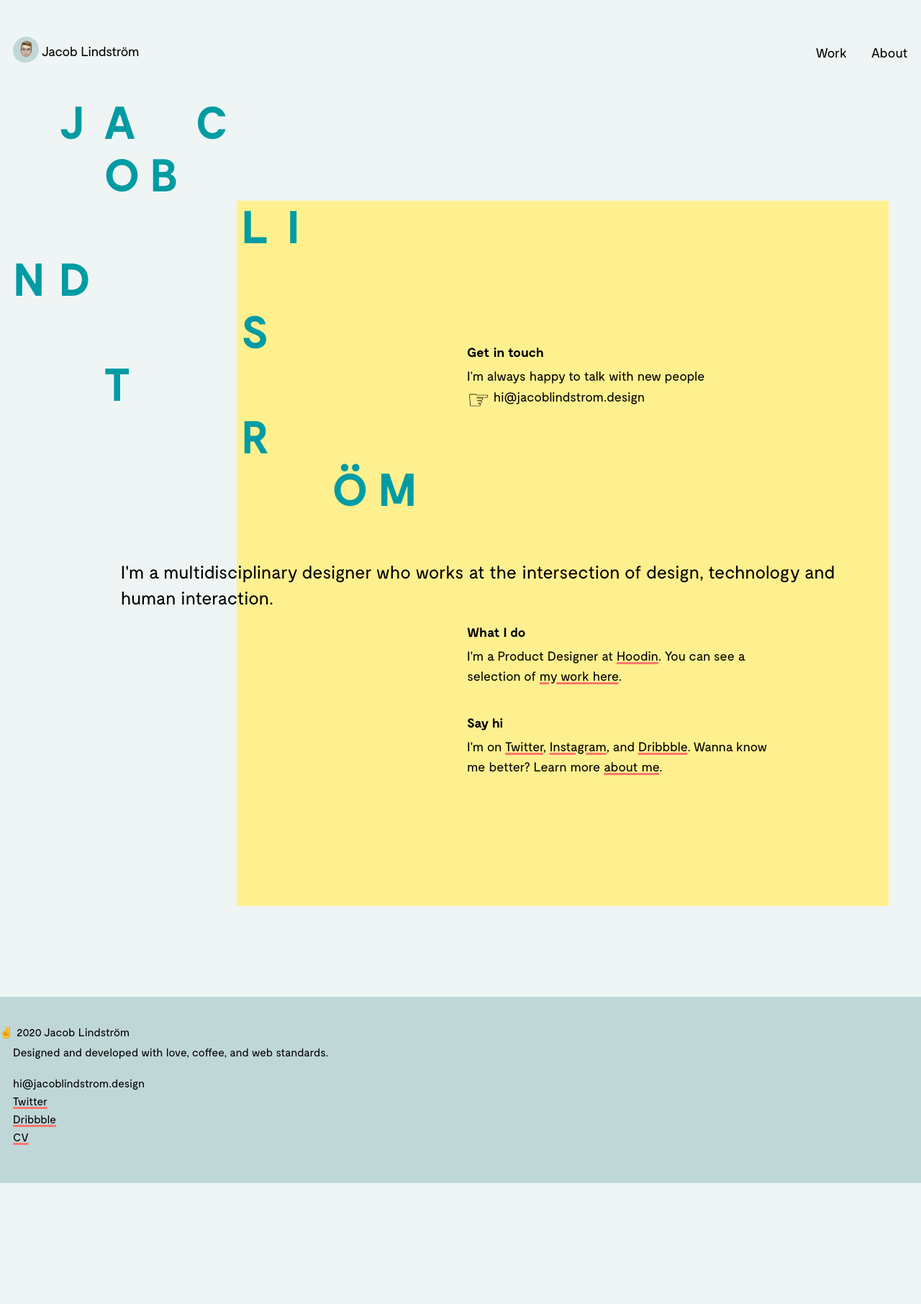
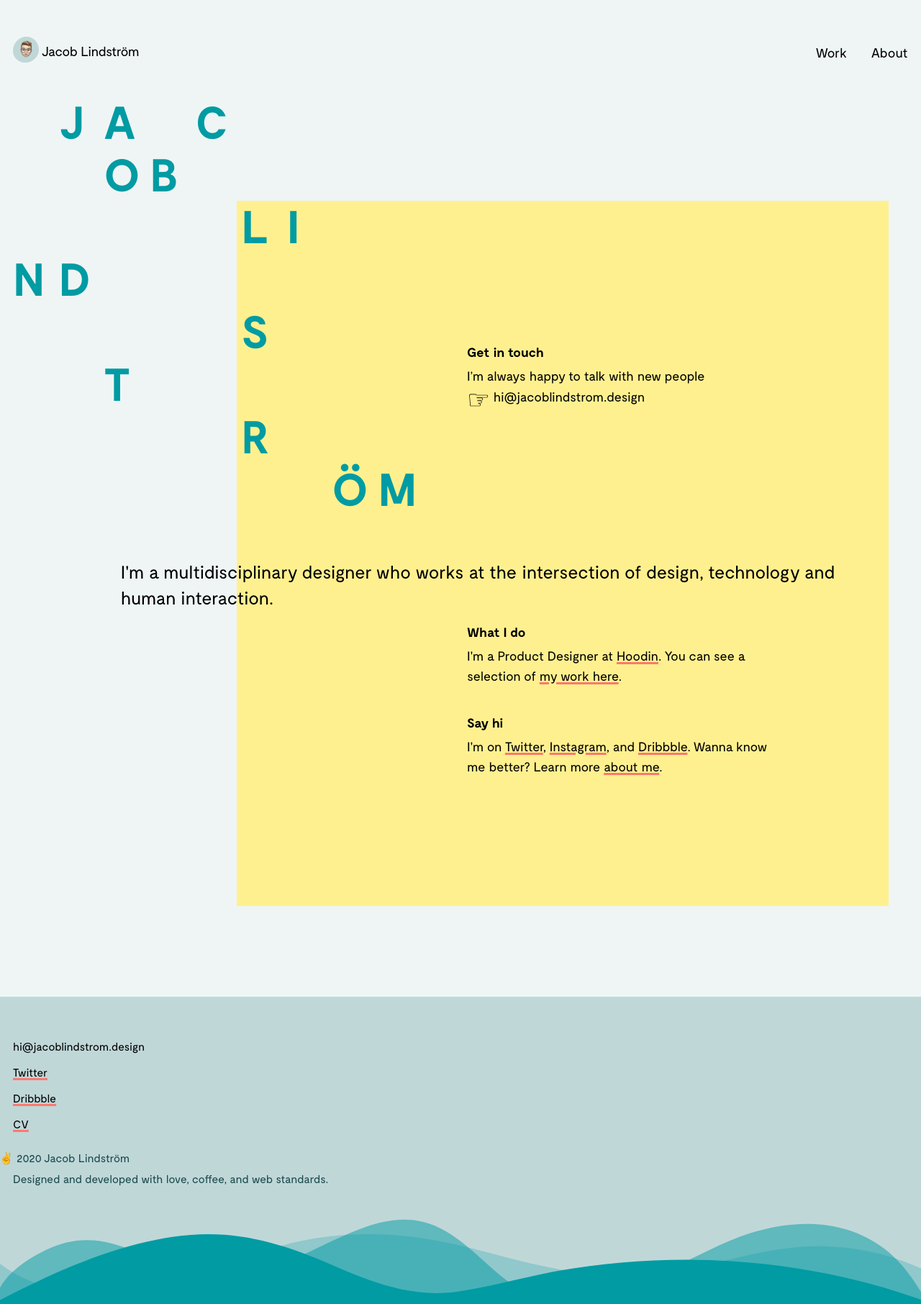
Before and after one commit to jacoblindstrm/jacoblindstrm.github.io, a Jekyll site: the page built from index.html, in a window 1280 px wide. Shown: the whole page at 72% size. Built offline with Jekyll 4.4.1, drawn with Linux system fonts in a browser that asks for light colours; comment, search, counter and statistics services are not loaded; before the commit the page ends 1644 px from its top, so only the background shows below that.

Commit message:
no message

```diff
--- a/_includes/footer.html
+++ b/_includes/footer.html
@@ -1,13 +1,18 @@
 <footer class="x-small">
-    <p>✌️ {{ 'now' | date: "%Y" }} {{ site.fname }}</p>
-    <p>Designed and developed with love, coffee, and web&nbsp;standards.</p>
-
     <ul>
         <li>{{ site.email }}</li>
         <li><a href="{{ site.twitter }}" alt="">Twitter</a></li>
         <li><a href="{{ site.dribbble }}" alt="">Dribbble</a></li>
         <li><a href="{{ "/about/resume" | relative_url }}" alt="My resume">CV</a></li>
     </ul>
+    <p>✌️ {{ 'now' | date: "%Y" }} {{ site.fname }}</p>
+    <p>Designed and developed with love, coffee, and web&nbsp;standards.</p>
+
+    <svg data-name="Layer 1" xmlns="http://www.w3.org/2000/svg" viewBox="0 0 1200 120" preserveAspectRatio="none">
+        <path d="M0,0V46.29c47.79,22.2,103.59,32.17,158,28,70.36-5.37,136.33-33.31,206.8-37.5C438.64,32.43,512.34,53.67,583,72.05c69.27,18,138.3,24.88,209.4,13.08,36.15-6,69.85-17.84,104.45-29.34C989.49,25,1113-14.29,1200,52.47V0Z" opacity=".25" class="shape-fill"></path>
+        <path d="M0,0V15.81C13,36.92,27.64,56.86,47.69,72.05,99.41,111.27,165,111,224.58,91.58c31.15-10.15,60.09-26.07,89.67-39.8,40.92-19,84.73-46,130.83-49.67,36.26-2.85,70.9,9.42,98.6,31.56,31.77,25.39,62.32,62,103.63,73,40.44,10.79,81.35-6.69,119.13-24.28s75.16-39,116.92-43.05c59.73-5.85,113.28,22.88,168.9,38.84,30.2,8.66,59,6.17,87.09-7.5,22.43-10.89,48-26.93,60.65-49.24V0Z" opacity=".5" class="shape-fill"></path>
+        <path d="M0,0V5.63C149.93,59,314.09,71.32,475.83,42.57c43-7.64,84.23-20.12,127.61-26.46,59-8.63,112.48,12.24,165.56,35.4C827.93,77.22,886,95.24,951.2,90c86.53-7,172.46-45.71,248.8-84.81V0Z" class="shape-fill"></path>
+    </svg>
 </footer>
 <div id="Cursor" class="cursor"></div>
 <div id="Terrazzo"></div>
--- a/_includes/style.html
+++ b/_includes/style.html
@@ -154,7 +154,7 @@
             position: fixed;
             top: var(--cursor-position);
             left: var(--cursor-position);
-            z-index: -1;
+            z-index: 10;
             opacity: 0;
             transition: transform ease 0.25s, opacity ease 0.25s;
             transform: scale(0);
--- a/_sass/footer.scss
+++ b/_sass/footer.scss
@@ -3,23 +3,59 @@
   margin-top: var(--spacing-xl);
   background: var(--soft-green);
 
+  p {
+    color: var(--midnight-green);
+  }
+
   ul {
     list-style: none;
     padding: 0;
+    line-height: 2rem;
   }
 
-  p:first-child {
+  ul + p {
     margin-bottom: var(--spacing-s);
   }
 
   @media (min-width: $screen-m) {
     text-align: left;
 
-    p:first-child {
+    ul + p {
       margin-left: -2ch;
     }
   }
 }
+
+main + footer {
+  position: relative;
+  padding-bottom: 8rem;
+
+  svg {
+    position: absolute;
+    bottom: 0;
+    left: 0;
+    right: 0;
+    display: block;
+    transform: rotate(180deg);
+    pointer-events: none;
+    max-width: 100vw;
+
+    path {
+      fill: var(--vibrant-green);
+    }
+  }
+
+  // svg:first-child {
+  //   top: -7rem;
+  //   bottom: auto;
+  //   height: 8rem;
+
+  //   path {
+  //     fill: var(--soft-green);
+  //   }
+  // }
+}
+
 
 @media print {
   footer {
```
